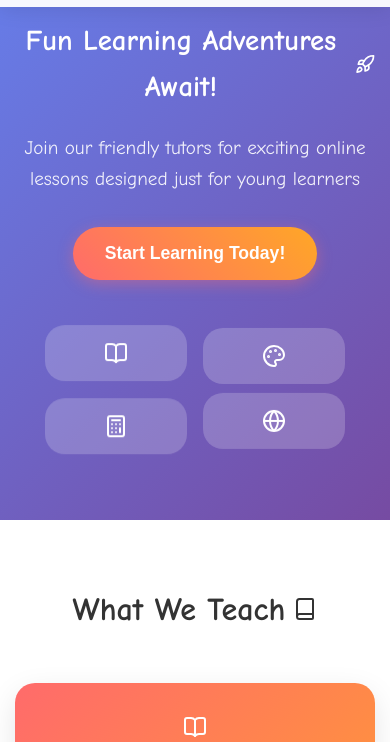
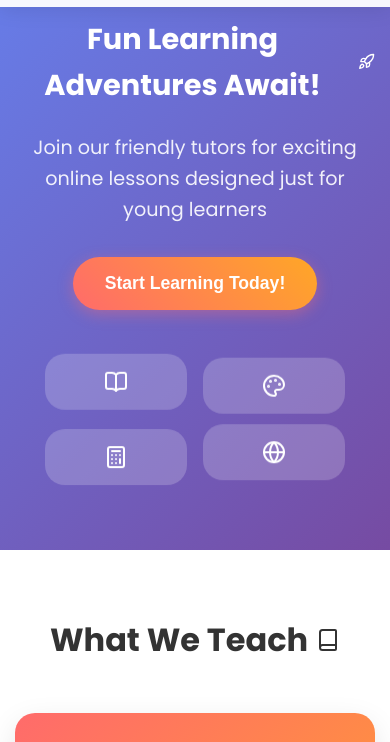
Before and after one commit to Gundo1b/JDNqobileWEBS, a plain HTML site: page index.html in a window 390 px wide. Shown: the part 139-881 px from the top of the page. Drawn offline with nearby package versions, Linux system fonts and the light colour scheme.

Commit message:
fix: Use web font to prevent font inconsistencies on mobile

```diff
--- a/style.css
+++ b/style.css
@@ -1,3 +1,5 @@
+@import url('https://fonts.googleapis.com/css2?family=Poppins:wght@400;600;700&display=swap');
+
 /* Reset and Base Styles */
 * {
     margin: 0;
@@ -6,7 +8,7 @@
 }
 
 body {
-    font-family: 'Comic Sans MS', cursive, sans-serif;
+    font-family: 'Poppins', sans-serif;
     line-height: 1.6;
     color: #333;
     background: linear-gradient(135deg, #667eea 0%, #764ba2 100%);
```
